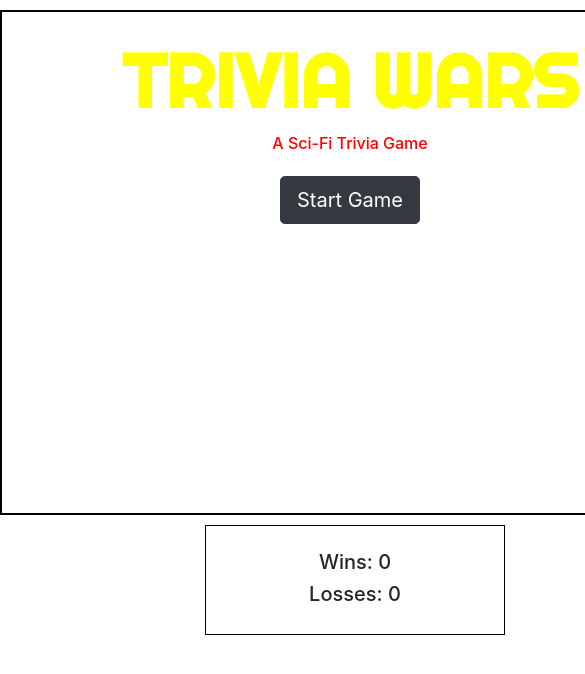
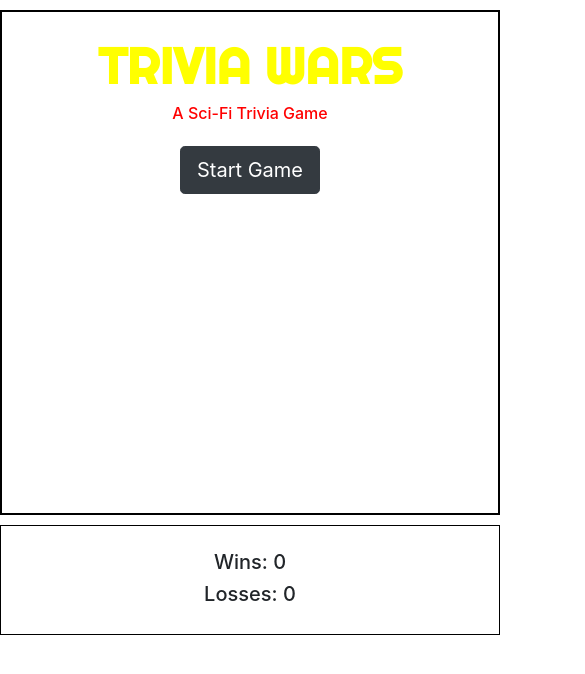
Before and after one commit to bcason9/TriviaGame, a plain HTML site: page index.html in a window 390 px wide. Shown: the top 674 px of the page, 585 px wide, since content can reach past the window. Drawn offline with nearby package versions, Linux system fonts and the light colour scheme.

Commit message:
updated mobile responsiveness

```diff
--- a/assets/css/style.css
+++ b/assets/css/style.css
@@ -78,7 +78,14 @@ body {
 
 @media screen and (max-width: 550px) {
   #win-loss-div {
-    margin-left: 205px;
+    width: 500px;
+  }
 
+  h1 {
+    font-size: 50px;
+  }
+
+  #main-content {
+    width: 500px;
+  }
 }
-}
```
